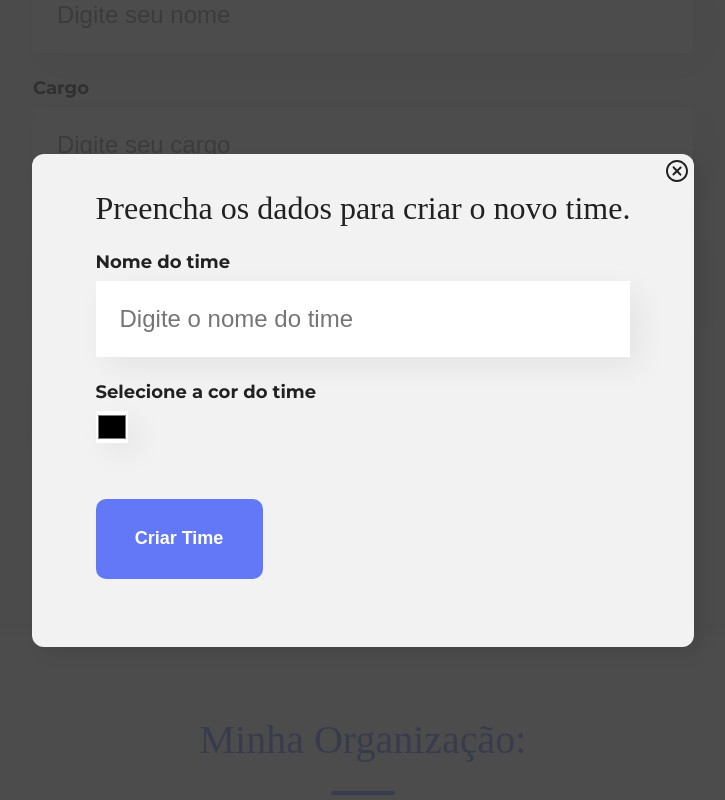
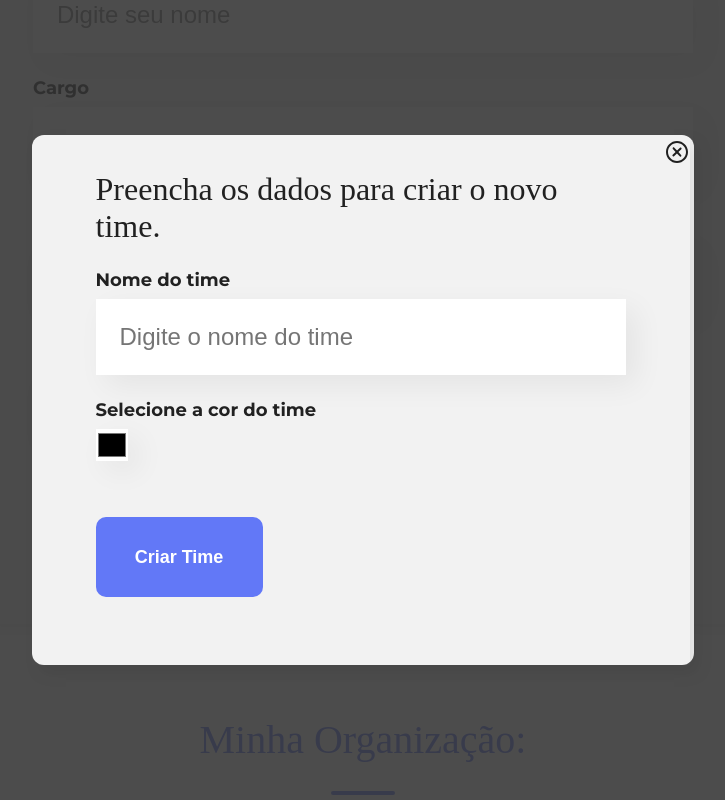
Before and after one commit to ArseniumGX/organo, a React (Vite) app: page / in a window 1280 px wide. Both pictures are taken after a click on the icon 942 px from the left and 1128 px from the top of the page. Shown: the part 728-1528 px from the top of the page, without its empty margins (277-1002 px from the left). Built offline with nearby package versions, Linux system fonts and the light colour scheme.

Commit message:
feat(localStorage): refact modal e implement localStorage

```diff
--- a/src/App.jsx
+++ b/src/App.jsx
@@ -6,16 +6,13 @@ import {
   Time,
   Subtitle,
   Footer,
-  ModalNewTime
+  Modal,
+  NewTime
 } from "./components";
 
 function App() {
+  const [acao, setAcao] = useState("");
   const [modalVisibilidade, setModalVisibilidade] = useState("none");
-
-  const modalOpen = () => {
-    setModalVisibilidade(modalVisibilidade === "none" ? "flex" : "none");
-  };
-
   const [times, setTimes] = useState([
     {
       id: uuid(),
@@ -53,19 +50,22 @@ function App() {
       color: "#FF8A29"
     }
   ]);
+  const [colaboradores, setColaboradores] = useState([]);
 
-  const [colaboradores, setcolaboradores] = useState([]);
-
-  const onSubmitNewColaborador = (colaborador) => {
-    setcolaboradores([...colaboradores, colaborador]);
+  const modalOpenOrClose = () => {
+    setModalVisibilidade(modalVisibilidade === "none" ? "flex" : "none");
   };
 
-  const onSumitNewTime = (time) => {
+  const addColaborador = (colaborador) => {
+    setColaboradores([...colaboradores, colaborador]);
+  };
+
+  const addTime = (time) => {
     setTimes([...times, { id: uuid(), ...time }]);
   };
 
   const deleteColaborador = (id) => {
-    setcolaboradores(
+    setColaboradores(
       colaboradores.filter((colaborador) => id !== colaborador.id)
     );
   };
@@ -82,22 +82,36 @@ function App() {
   };
 
   useEffect(() => {
-    console.info({ colaboradores, modalVisibilidade, times });
-  });
+    colaboradores.length === 0 &&
+      Array.isArray(JSON.parse(localStorage.getItem("colaboradores"))) &&
+      JSON.parse(localStorage.getItem("colaboradores")).length > 0 &&
+      setColaboradores(JSON.parse(localStorage.getItem("colaboradores")));
+  }, []);
+
+  useEffect(() => {
+    localStorage.setItem("colaboradores", JSON.stringify(colaboradores));
+  }, [colaboradores.length, times.length]);
 
   return (
     <div className="App">
       <Banner />
-      <ModalNewTime
-        onSumitNewTime={onSumitNewTime}
-        modalOpen={modalOpen}
+      <Modal
+        modalOpenOrClose={modalOpenOrClose}
         visibilidadeModal={modalVisibilidade}
-      />
+      >
+        {acao === "NOVO" && (
+          <NewTime
+            onSumitNewTime={addTime}
+            modalOpenOrClose={modalOpenOrClose}
+          />
+        )}
+      </Modal>
       <Form
-        onSubmit={(colaborador) => onSubmitNewColaborador(colaborador)}
+        onSubmit={(colaborador) => addColaborador(colaborador)}
         times={times}
-        modalOpen={modalOpen}
+        modalOpenOrClose={modalOpenOrClose}
         modalVisibilidade={modalVisibilidade}
+        acao={setAcao}
       />
       <Subtitle />
       {times.map((time) => (
--- a/src/components/Card/Card.module.scss
+++ b/src/components/Card/Card.module.scss
@@ -3,6 +3,7 @@
   width: 280px;
   text-align: center;
   margin: 12px 6px;
+  transition: 300ms ease;
 
   &__btndel {
     position: absolute;
@@ -12,6 +13,21 @@
     border-radius: 50%;
     font-size: 18px;
     cursor: pointer;
+  }
+
+  // CSS Only, not implemented
+  &__btnedit {
+    position: absolute;
+    bottom: 110px;
+    left: 130px;
+    font-size: 18px;
+    color: var(--bg-card-color);
+    cursor: pointer;
+    transition: 0.3s ease-in-out;
+
+    &:hover {
+      color: #333;
+    }
   }
 
   &__header {
@@ -53,4 +69,8 @@
       padding: 0 16px;
     }
   }
+
+  &:hover {
+    transform: scale(1.05);
+  }
 }
--- a/src/components/DropList/DropList.jsx
+++ b/src/components/DropList/DropList.jsx
@@ -20,7 +20,10 @@ export function DropList(props) {
       <BsPlusCircle
         className={style.dropList__btnAdd}
         title="Adicionar novo time"
-        onClick={() => props.modalOpen()}
+        onClick={() => {
+          props.acao("NOVO");
+          props.modalOpen();
+        }}
       />
     </div>
   );
--- a/src/components/Form/Form.jsx
+++ b/src/components/Form/Form.jsx
@@ -3,7 +3,13 @@ import { TextField, Button, DropList } from "../";
 import { useState } from "react";
 import { v4 as uuid } from "uuid";
 
-export function Form(props) {
+export function Form({
+  onSubmit,
+  times,
+  modalVisibilidade,
+  modalOpenOrClose,
+  acao
+}) {
   const [nome, setNome] = useState("");
   const [cargo, setCargo] = useState("");
   const [imagem, setImagem] = useState("");
@@ -11,7 +17,7 @@ export function Form(props) {
 
   const onSave = (e) => {
     e.preventDefault();
-    props.onSubmit({ id: uuid(), nome, cargo, imagem, time });
+    onSubmit({ id: uuid(), nome, cargo, imagem, time });
     resetForm();
   };
 
@@ -59,9 +65,10 @@ export function Form(props) {
           required={true}
           name="time"
           label="Time"
-          itens={props.times}
-          modalVisibilidade={props.modalVisibilidade}
-          modalOpen={props.modalOpen}
+          itens={times}
+          modalVisibilidade={modalVisibilidade}
+          modalOpen={modalOpenOrClose}
+          acao={acao}
         />
         <Button>
           <p>Criar card</p>
--- /dev/null
+++ b/src/components/Modal/Modal.jsx
@@ -0,0 +1,19 @@
+import { CgCloseO } from "react-icons/cg";
+import style from "./Modal.module.scss";
+
+export function Modal({ children, modalOpenOrClose, visibilidadeModal }) {
+  return (
+    <div
+      className={style.modal}
+      style={{ "--visibilidade": visibilidadeModal }}
+    >
+      <div className={style.modal__wrapper}>
+        <CgCloseO
+          className={style.modal__wrapper__btnClose}
+          onClick={() => modalOpenOrClose()}
+        />
+        {children}
+      </div>
+    </div>
+  );
+}
--- a/src/components/ModalNewTime/ModalNewTime.module.scss
+++ b/src/components/Modal/Modal.module.scss
@@ -9,16 +9,15 @@
   box-sizing: border-box;
   align-items: center;
   justify-content: center;
+  z-index: 9999;
 
-  form {
-    padding: 36px 64px;
-    max-width: 80%;
+  &__wrapper {
     border-radius: 12px;
-    box-shadow: 8px 8px 16px 0px rgba(0, 0, 0, 0.08);
+    position: relative;
     background-color: #f2f2f2;
-    position: relative;
 
-    .btnClose {
+    &__btnClose {
+      z-index: 999;
       font-size: 24px;
       position: absolute;
       top: 5px;
@@ -31,12 +30,5 @@
         transform: rotate(180deg);
       }
     }
-
-    h2 {
-      color: #212121;
-      font-size: 32px;
-      font-weight: 400;
-      line-height: normal;
-    }
   }
 }
--- a/src/components/ModalNewTime/ModalNewTime.jsx
+++ b/src/components/NewTime/NewTime.jsx
@@ -1,10 +1,8 @@
+import style from "./NewTime.module.scss";
+import { TextField, Button } from "../";
 import { useState } from "react";
-import { CgCloseO } from "react-icons/cg";
-import { v4 as uuid } from "uuid";
-import style from "./ModalNewTime.module.scss";
-import { TextField, Button } from "../";
 
-export function ModalNewTime({ modalOpen, visibilidadeModal, onSumitNewTime }) {
+export function NewTime({ onSumitNewTime, modalOpenOrClose }) {
   const [time, setTime] = useState({
     name: "",
     color: "#000000"
@@ -13,16 +11,12 @@ export function ModalNewTime({ modalOpen, visibilidadeModal, onSumitNewTime }) {
   const onSubmitTime = (e) => {
     e.preventDefault();
     onSumitNewTime(time);
-    modalOpen();
+    modalOpenOrClose();
   };
 
   return (
-    <div
-      className={style.modal}
-      style={{ "--visibilidade": visibilidadeModal }}
-    >
-      <form onSubmit={onSubmitTime}>
-        <CgCloseO className={style.btnClose} onClick={() => modalOpen()} />
+    <>
+      <form className={style.newTime} onSubmit={onSubmitTime}>
         <h2>Preencha os dados para criar o novo time.</h2>
         <TextField
           label="Nome do time"
@@ -46,6 +40,6 @@ export function ModalNewTime({ modalOpen, visibilidadeModal, onSumitNewTime }) {
           <p>Criar Time</p>
         </Button>
       </form>
-    </div>
+    </>
   );
 }
--- /dev/null
+++ b/src/components/NewTime/NewTime.module.scss
@@ -0,0 +1,13 @@
+.newTime {
+  padding: 36px 64px;
+  max-width: 80%;
+  box-shadow: 8px 8px 16px 0px rgba(0, 0, 0, 0.08);
+  position: relative;
+
+  h2 {
+    color: #212121;
+    font-size: 32px;
+    font-weight: 400;
+    line-height: normal;
+  }
+}
--- a/src/components/index.js
+++ b/src/components/index.js
@@ -7,4 +7,5 @@ export { Time } from "./Time/Time";
 export { Subtitle } from "./Subtitle/Subtitle";
 export { Card } from "./Card/Card";
 export { Footer } from "./Footer/Footer";
-export { ModalNewTime } from "./ModalNewTime/ModalNewTime";
+export { Modal } from "./Modal/Modal";
+export { NewTime } from "./NewTime/NewTime";
```
